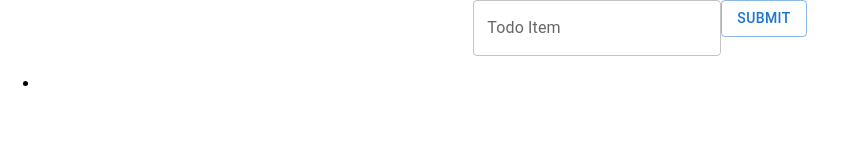
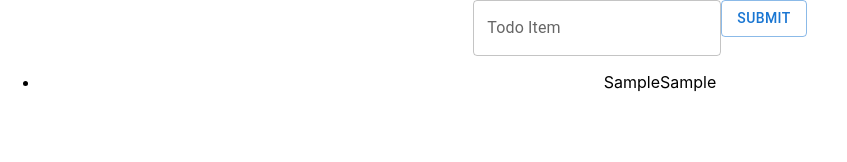
Before and after one commit to Jung-SHD/todo-list-app, a React (Create React App) app: page / in a window 1280 px wide. Both pictures are taken after typing "Sample" into the empty fields and a click on the button "SUBMIT". Shown: the top 162 px of the page, without its empty margins (0-847 px from the left). Built offline with nearby package versions, Linux system fonts and the light colour scheme.

Commit message:
[2/n] Create TodoItem react component: Strikethrough todo item if marked finished

```diff
--- a/src/App.js
+++ b/src/App.js
@@ -29,16 +29,18 @@ const TodoItemInputField = (props) => {
 };
 
 const TodoItem = (props) =>{
-  return (
-    <li>
-      <span>{props.todoItem.todoItemContent}</span>
+  const style = props.todoItem.isFinished ? { textDecoration: 'line-through' } : {};
+   return (<li>
+    <span>{props.todoItem.todoItemContent}</span>
+    <span style={style} onClick={() => props.onTodoItemClick(props.todoItem)}>{props.todoItem.todoItemContent}</span>
+
     </li>
   );
 }
 
 const TodoItemList = (props) => {
   const todoList = props.todoItemList.map((todoItem, index) => {
-    return <TodoItem key={index} todoItem={todoItem} />;
+    return <TodoItem key={index} todoItem={todoItem} onTodoItemClick={props.onTodoItemClick}/>;
   });
   return (
     <div>
@@ -58,10 +60,24 @@ function App() {
     }]);
   };
 
+  const onTodoItemClick = (clickedTodoItem) =>{
+    setTodoItemList(todoItemList.map((todoItem) => {
+      if (clickedTodoItem.id === todoItem.id) {
+        return{
+          id: clickedTodoItem.id,
+          todoItemContent: clickedTodoItem.todoItemContent,
+          isFinished: !clickedTodoItem.isFinished,
+        };
+      }else{
+        return todoItem;
+      }
+    }));
+  };
+
   return (
     <div className="App">
       <TodoItemInputField onSubmit={onSubmit} />
-      <TodoItemList todoItemList={[todoItemList]} />
+      <TodoItemList todoItemList={todoItemList} onTodoItemClick={onTodoItemClick}/>
     </div>
   );
 }
```
